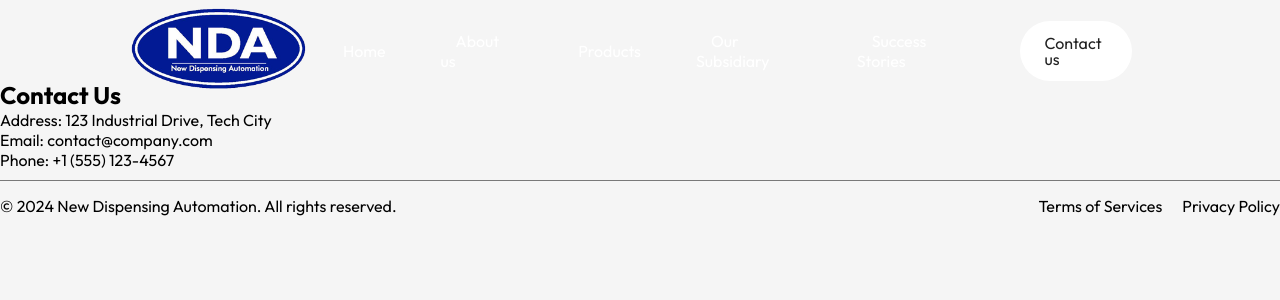
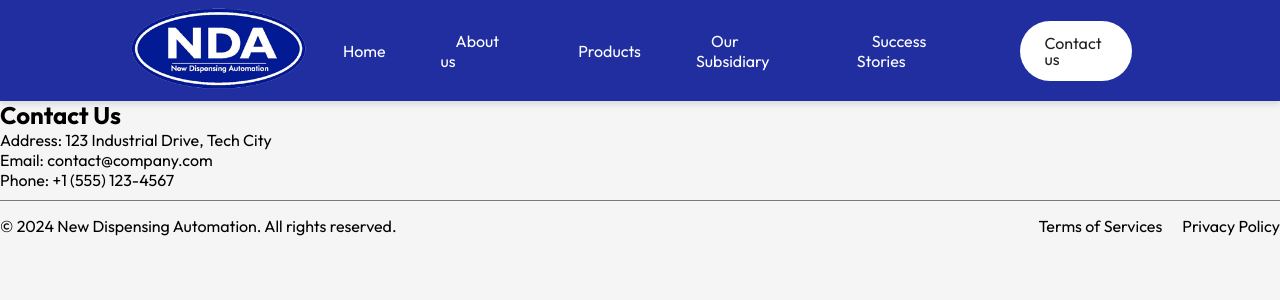
Before and after one commit to Code-Frontiers/NDA, a React (Vite) app: page /contact-us in a window 1280 px wide. Shown: the top 300 px of the page. Built offline with nearby package versions, Linux system fonts and the light colour scheme.

Commit message:
fix navbar

```diff
--- a/src/App.jsx
+++ b/src/App.jsx
@@ -1,5 +1,5 @@
 import React from "react";
-import { BrowserRouter as Router, Routes, Route } from "react-router-dom";
+import { BrowserRouter as Router, Routes, Route, useLocation } from "react-router-dom";
 import Navbar from "./Components/Navbar";
 import Footer from "./Components/Footer";
 import Home from "./pages/home/Home";
@@ -12,9 +12,12 @@ import Products from "./pages/products/Products";
 import "./styles/index.css";
 
 const App = () => {
+    const location = useLocation();
+    const isHome = location.pathname === "/";
+
     return (
-        <Router>
-            <Navbar />
+        <>
+            <Navbar isHome={isHome} />
             <Routes>
                 <Route path="/" element={<Home />} />
                 <Route path="/about" element={<About />} />
@@ -25,8 +28,14 @@ const App = () => {
                 <Route path="/contact-us" element={<ContactUs />} />
             </Routes>
             <Footer />
-        </Router>
+        </>
     );
 };
 
-export default App;
+const RootApp = () => (
+    <Router>
+        <App />
+    </Router>
+);
+
+export default RootApp;
--- a/src/Components/Navbar.jsx
+++ b/src/Components/Navbar.jsx
@@ -3,7 +3,7 @@ import logo from "../assets/logo.png";
 import menu_icon from "../assets/menu-icon.png";
 import { Link } from "react-router-dom";
 
-const Navbar = () => {
+const Navbar = ({ isHome }) => {
     const [sticky, setSticky] = useState(false);
     const [mobileMenu, setMobileMenu] = useState(false);
     const [dropdownOpen, setDropdownOpen] = useState(false);
@@ -26,8 +26,14 @@ const Navbar = () => {
         setDropdownOpen(!dropdownOpen);
     };
 
+    const navClass = isHome
+        ? sticky
+            ? "dark-nav"
+            : "transparent-nav"
+        : "dark-nav";
+
     return (
-        <nav className={`container ${sticky ? "dark-nav" : "transparent-nav"}`}>
+        <nav className={`container ${navClass}`}>
             <Link to="/">
                 <img src={logo} alt="Logo" className="logo" />
             </Link>
@@ -77,7 +83,7 @@ const Navbar = () => {
                     <Link to="/success-stories">Success Stories</Link>
                 </li>
                 <li>
-                    <Link to="/contact" className="btn">
+                    <Link to="/contact-us" className="btn">
                         Contact us
                     </Link>
                 </li>
--- a/src/styles/css/App.css
+++ b/src/styles/css/App.css
@@ -6,15 +6,19 @@
     box-sizing: border-box;
     font-family: "Outfit", sans-serif;
 }
+
 body {
     background: #f5f5f5;
+    padding-top: 100px;
 }
+
 a {
     text-decoration: none;
     color: inherit;
     line-height: 1;
     cursor: pointer;
 }
+
 .container {
     padding-left: 10%;
     padding-right: 10%;
@@ -45,8 +49,6 @@ a {
     color: #fff;
 }
 
-/* ----- media query ----------- */
-
 @media (max-width: 1200px) {
     .container {
         padding-left: 5%;
--- a/src/styles/css/Navbar.css
+++ b/src/styles/css/Navbar.css
@@ -10,10 +10,6 @@ nav {
     align-items: center;
     justify-content: space-between;
     z-index: 10;
-}
-
-body {
-  padding-top: 80px; /* Ensure content is not hidden behind navbar */
 }
 
 .transparent-nav {
```
Lines whose indentation alone changed are shown as unchanged.
